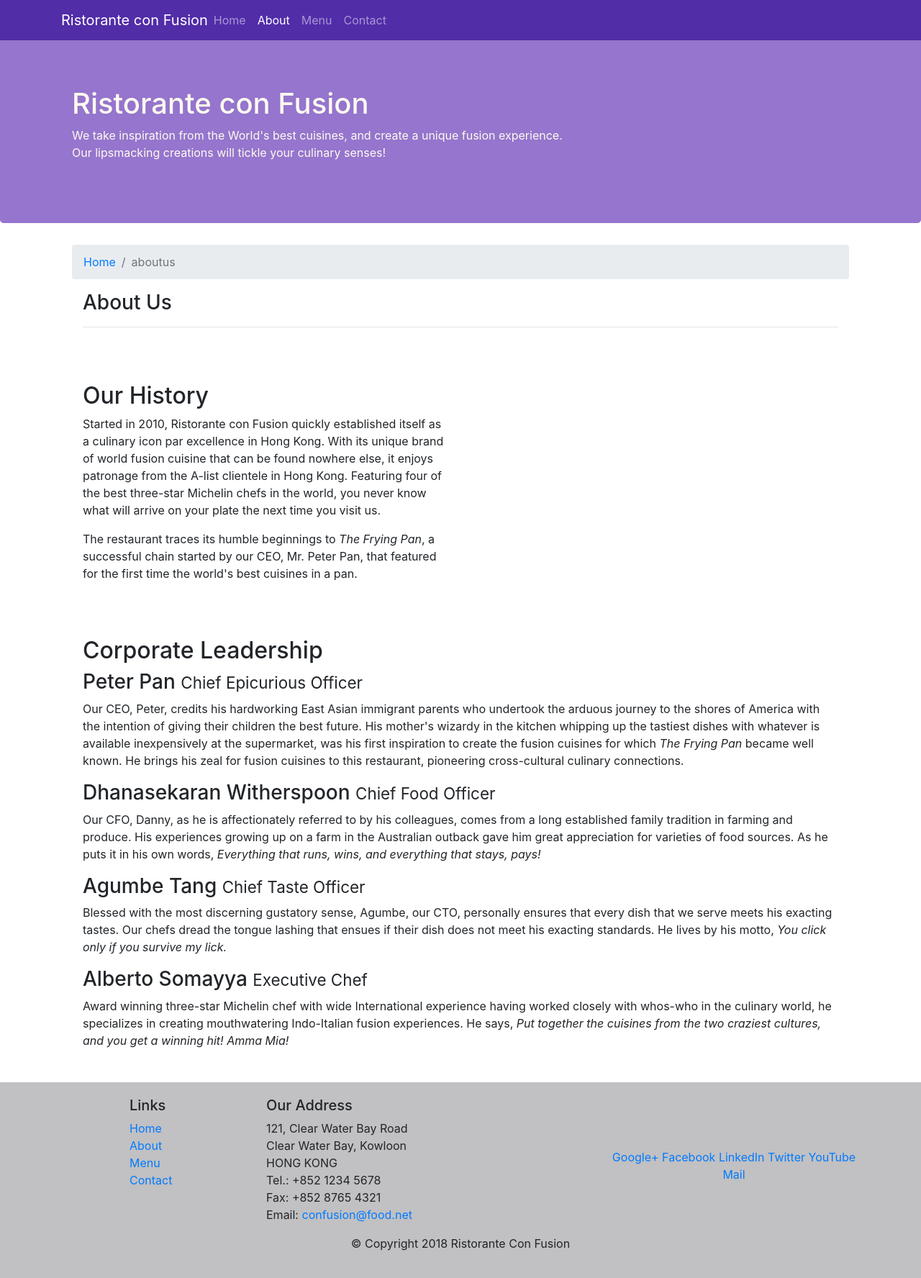
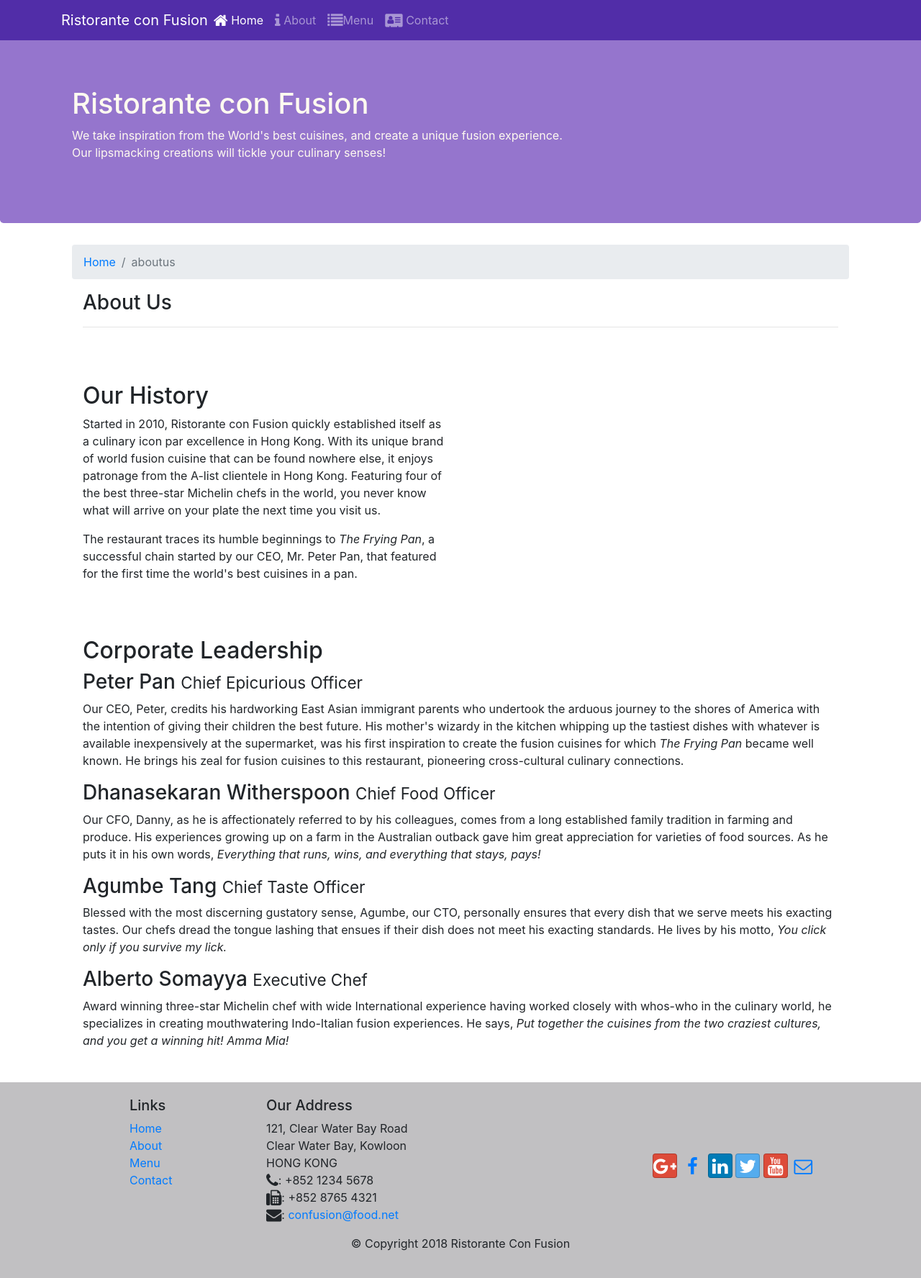
Before and after one commit to AMELkhdfjd/Bootstrap, a website: page aboutus.html in a window 1280 px wide. Shown: the whole page at 72% size. Drawn offline with nearby package versions, Linux system fonts and the light colour scheme.

Commit message:
icone_fonts

```diff
--- a/aboutus.html
+++ b/aboutus.html
@@ -9,6 +9,11 @@
 
     <!-- Bootstrap CSS -->
     <link rel="stylesheet" href="node_modules/bootstrap/dist/css/bootstrap.min.css">
+
+      <!-- font_ awesome imports -->
+
+    <link rel="stylesheet" href="node_modules/font-awesome/css/font-awesome.min.css">
+    <link rel="stylesheet" href="node_modules/bootstrap-social/bootstrap-social.css">
     <link rel="stylesheet"  href="style.css">
 
     <title>Ristorante Con Fusion: About Us</title>
@@ -30,21 +35,24 @@
             <div class="collapse navbar-collapse" id="Navbar">
                 <ul class="navbar-nav mr-auto">
                   <li class="nav-item">
-                    <a class="nav-link " href="./index.html"> Home</a>
+                      <a class="nav-link active" href="#" >
+                          <span class="fa fa-home fa-lg"></span> Home</a>
                    </li>
                    <li class="nav-item">
-                    <a class="nav-link active" href="#"> About</a>
+                      <a class="nav-link" href="./aboutus.html">
+                          <span class="fa fa-info fa-lg"></span> About</a>
                    </li>
                    <li class="nav-item">
-                    <a class="nav-link" href="#">Menu</a>
+                      <a class="nav-link" href="#">
+                          <span class="fa fa-list fa-lg"></span>Menu</a>
                    </li>
                    <li class="nav-item">
-                    <a class="nav-link" href="#"> Contact</a>
+                      <a class="nav-link" href="#">
+                          <span class="fa fa-address-card fa-lg"></span> Contact</a>
                    </li>
 
                 </ul>
             </div>
-
         </div>
 
     </nav>
@@ -122,20 +130,21 @@
 		              121, Clear Water Bay Road<br>
 		              Clear Water Bay, Kowloon<br>
 		              HONG KONG<br>
-		              Tel.: +852 1234 5678<br>
-		              Fax: +852 8765 4321<br>
-		              Email: <a href="mailto:confusion@food.net">confusion@food.net</a>
+		              <i class="fa fa-phone fa-lg"></i>: +852 1234 5678<br>
+		              <i class="fa fa-fax fa-lg"></i>: +852 8765 4321<br>
+		              <i class="fa fa-envelope fa-lg"></i>: <a href="mailto:confusion@food.net">confusion@food.net</a>
 		           </address>
                 </div>
                 <div class="col-12 col-sm-4 align-self-center">
                     <div class="text-center">
-                        <a href="http://google.com/+">Google+</a>
-                        <a href="http://www.facebook.com/profile.php?id=">Facebook</a>
-                        <a href="http://www.linkedin.com/in/">LinkedIn</a>
-                        <a href="http://twitter.com/">Twitter</a>
-                        <a href="http://youtube.com/">YouTube</a>
-                        <a href="mailto:">Mail</a>
+                        <a class="btn btn-social-icon btn-google" href="http://google.com/+"><i class="fa fa-google-plus fa-lg"></i></a>
+                        <a class="btn btn-social-icon btn-facebbok" href="http://www.facebook.com/profile.php?id="><i class="fa fa-facebook fa-lg"></i></a>
+                        <a  class="btn btn-social-icon btn-linkedin"href="http://www.linkedin.com/in/"><i class="fa fa-linkedin fa-lg"></i></a>
+                        <a class="btn btn-social-icon btn-twitter" href="http://twitter.com/"><i class="fa fa-twitter fa-lg"></i></a>
+                        <a  class="btn btn-social-icon btn-google"class="btn btn-social-icon btn-google" href="http://youtube.com/"><i class="fa fa-youtube fa-lg"></i></a>
+                        <a  class="btn btn-social-icon "href="mailto:"><i class="fa fa-envelope-o fa-lg"></i></a>
                     </div>
+
                 </div>
            </div>
            <div class="row justify-content-center">
--- a/package.json
+++ b/package.json
@@ -15,6 +15,8 @@
   },
   "dependencies": {
     "bootstrap": "^4.0.0",
+    "bootstrap-social": "^5.1.1",
+    "font-awesome": "^4.7.0",
     "jquery": "^3.3.1",
     "popper.js": "^1.12.9"
   }
```
Also changed, not shown: index.html (+20 -13 lines), 1 other file. Lines whose indentation alone changed are shown as unchanged.
